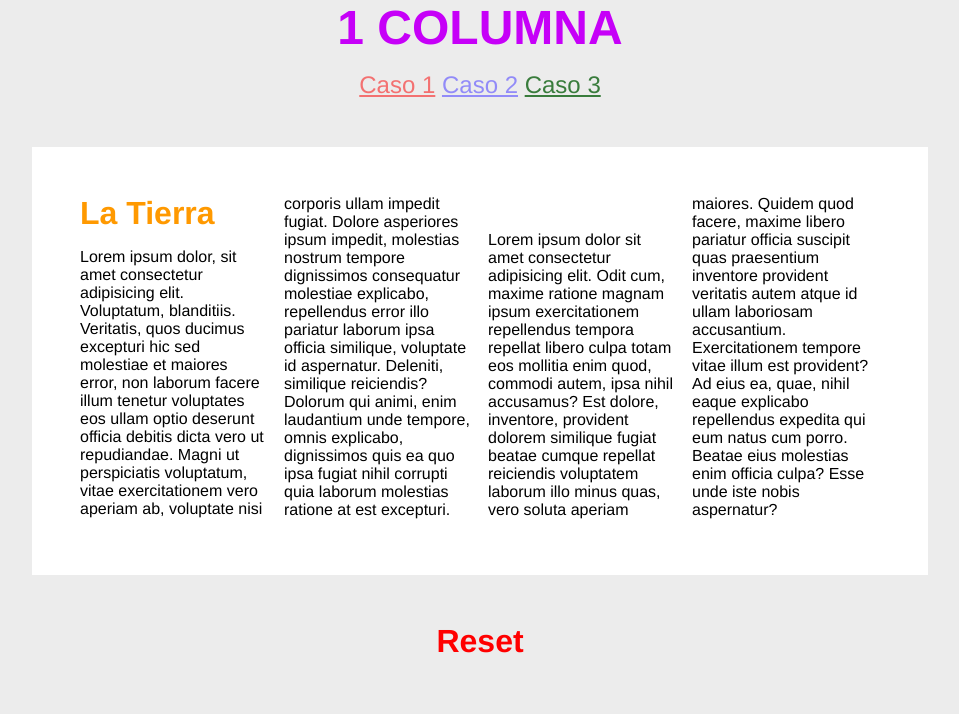
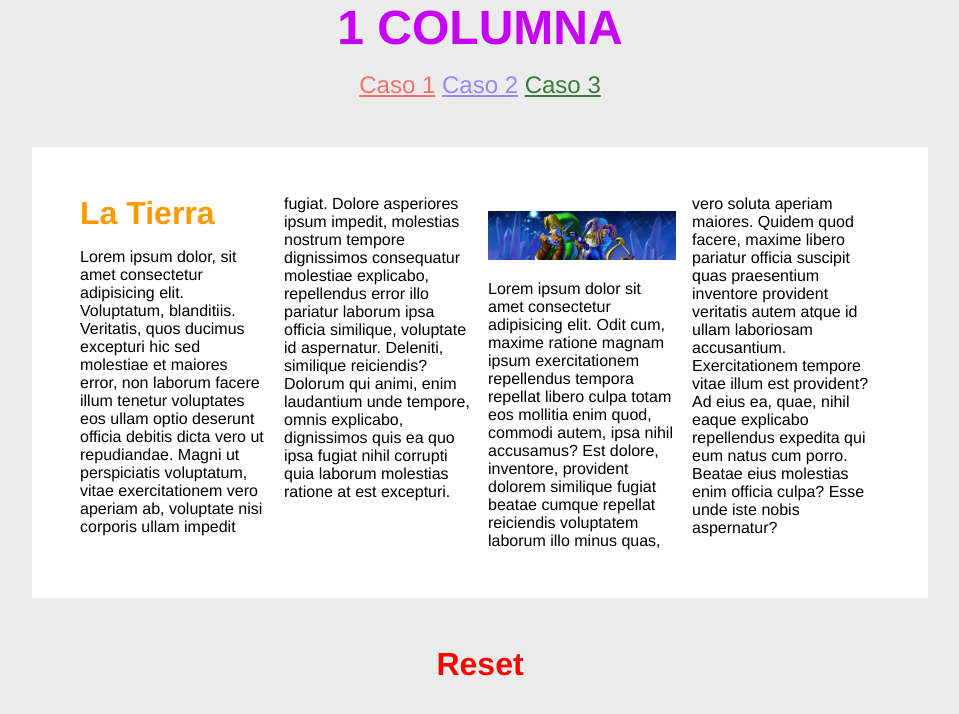
Before and after one commit to ocon5an/reset, a plain HTML site: page caso2.html in a window 1280 px wide. Shown: the whole page, without its empty margins (160-1119 px from the left). Drawn offline with Linux system fonts and the light colour scheme; the site is published under a folder, as on GitHub Pages, so addresses that start at the root find nothing.

Commit message:
caso2.html

```diff
--- a/caso2.html
+++ b/caso2.html
@@ -27,7 +27,7 @@
             laudantium unde tempore, omnis explicabo, dignissimos quis ea quo ipsa fugiat nihil corrupti quia laborum
             molestias ratione at est excepturi.</p>
 
-        <img src="/img/2.webp" alt=""  >
+        <img src="img/2.webp" alt=""  >
 
         <p>Lorem ipsum dolor sit amet consectetur adipisicing elit. Odit cum, maxime ratione magnam ipsum exercitationem
             repellendus tempora repellat libero culpa totam eos mollitia enim quod, commodi autem, ipsa nihil accusamus?
```
